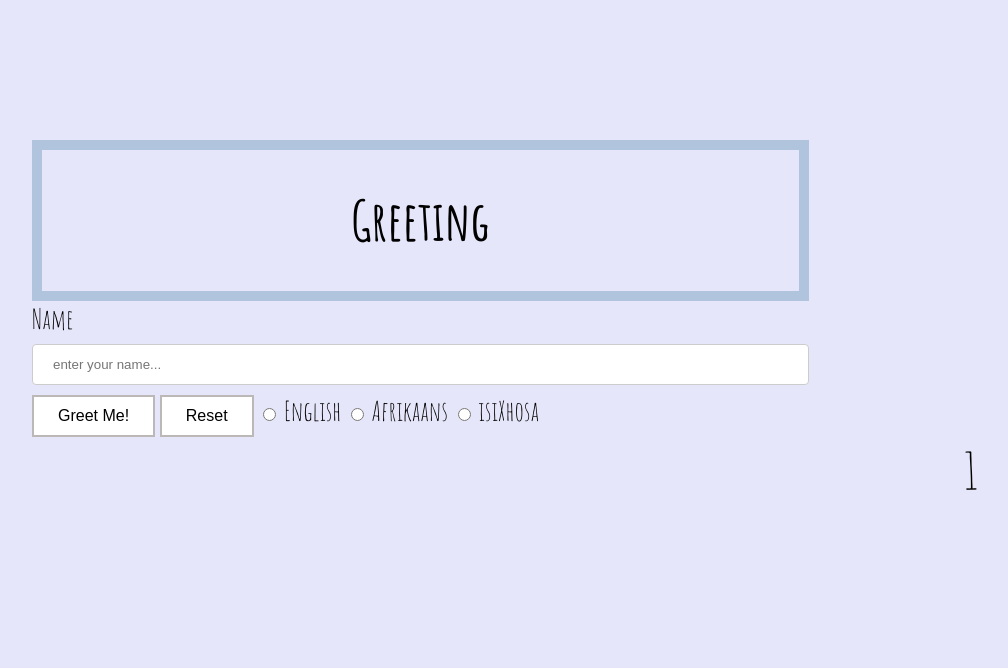
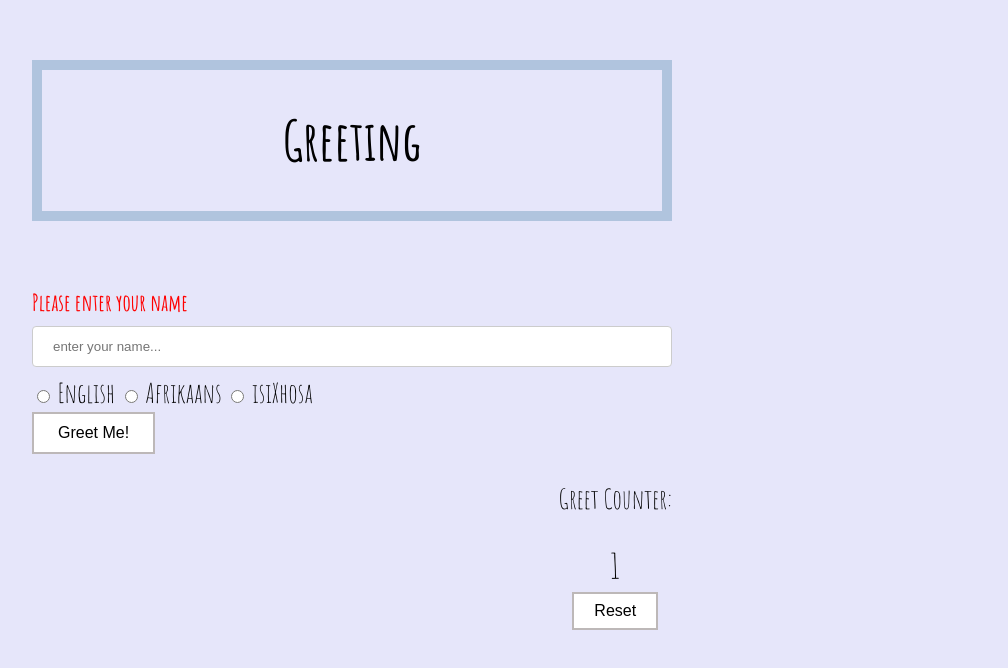
Before and after one commit to jodies383/greetings, a plain HTML site: page index.html in a window 1280 px wide. Both pictures are taken after a click on the button "Greet Me!". Shown: the whole page, without its empty margins (252-1260 px from the left). Drawn offline with Linux system fonts and the light colour scheme.

Commit message:
Changes added

```diff
--- a/greet.css
+++ b/greet.css
@@ -4,43 +4,47 @@ body {
   font-size: 170%;
 }
 
-.enter{
-    border-style:solid;
-    /* border-radius: 10%; */
-    border-width: 10px;
-    border-color:lightsteelblue;
-    text-align: center;
-
+.enter {
+  border-style: solid;
+  border-width: 10px;
+  border-color: lightsteelblue;
+  text-align: center;
 }
 
 .greetDiv {
-  /* width: 200px; */
   height: 200px;
   position: fixed;
-  top: 30%;
+  top: 20%;
   left: 30%;
   margin-top: -100px;
   margin-left: -100px;
+  width: 50%;
 }
 
-.answer {
-  width: 200px;
-  height: 200px;
-  position: fixed;
-  top: 75%;
-  left: 50%;
-  margin-top: -60px;
-  margin-left: -100px;
+.warningName {
+  font-size: 85%;
+  color: red;
+  font-weight: bold;
+}
+.warningLang {
+  font-size: 85%;
+  color: red;
+  font-weight: bold;
+}
+.myGreet {
+  text-align: center;
   font-size: 180%;
+  margin-left: 42%;
 }
-.myCount{
-  margin-bottom: 150%;
-  margin-left: 120%;
-  font-size: 190%;
+
+.myCount {
+  font-size: 130%;
 }
-.radioBtns{
- display: inline-block;
+
+.radioBtns {
+  display: inline-block;
 }
+
 .greet {
   background-color: white;
   color: black;
@@ -53,11 +57,12 @@ body {
   transition-duration: 0.4s;
   cursor: pointer;
 }
-.Reset{
+
+.Reset {
   background-color: white;
   color: black;
   border: 2px solid rgb(189, 184, 184);
-  padding: 10px 24px;
+  padding: 8px 20px;
   text-align: center;
   text-decoration: none;
   display: inline-block;
@@ -65,7 +70,8 @@ body {
   transition-duration: 0.4s;
   cursor: pointer;
 }
-.Reset:hover{
+
+.Reset:hover {
   background-color: rgb(189, 184, 184);
   color: white;
 }
@@ -84,3 +90,14 @@ input[type=text], select {
   border-radius: 4px;
   box-sizing: border-box;
 }
+
+.counter {
+  float: right;
+  text-align: center;
+}
+@media(min-width:800px)  {
+  .greetDiv, .body {
+  width: 50%;
+ max-width: 60rem;
+  }
+}
--- a/greet.js
+++ b/greet.js
@@ -8,10 +8,15 @@ var theCount = document.querySelector(".myCount");
 
 var resetBtn = document.querySelector(".Reset");
 
+var warnName = document.querySelector(".warningName")
+
+var warningLang = document.querySelector(".warningLang")
+
 var greetCounter = 1;
 
 greetBtn.addEventListener('click', greetMe);
 greetBtn.addEventListener('click', updateCounter);
+greetBtn.addEventListener('click', noName)
 
 resetBtn.addEventListener('click', function () {
   localStorage.removeItem('counted');
@@ -44,6 +49,17 @@ function greetMe(param1) {
 
   return ansGreet;
 }
+function noName(param1) {
+  var checkedRadioBtn = document.querySelector("input[name='languages']:checked");
+  var param1 = enterName.value
+  if (param1 === "") {
+    return warnName.innerHTML = ("Please enter your name");
+  } if (!checkedRadioBtn){
+    return warningLang.innerHTML = ("Please select a language");
+  } if (param1 === "" && !checkedRadioBtn){
+    return warningLang.innerHTML = ("Please enter your name and select a language")
+  }
+}
 function updateCounter() {
 
   return theCount.innerHTML = greetCounter;
--- a/index.html
+++ b/index.html
@@ -19,14 +19,14 @@
                 Greeting
             </h1>
         </div>
-        <label for="">Name</label>
-        <input type="text" name="" value="" placeholder="enter your name..." class="greetMe">
-        <button class="button-primary greet" type="button" name="button">Greet Me!</button>
-        <button class="button-primary Reset" type="button" name="button">Reset</button>
 
-        <div class="answer">
-            <span class="myGreet"></span>
+        <span class="myGreet"></span>
 
+        <div>
+            <span class="warningName"></span>
+            <span class="warningLang"></span>
+
+            <input type="text" name="" value="" placeholder="enter your name..." class="greetMe">
         </div>
         <div class="radioBtns">
             <input type="radio" name="languages" class="langRadio" value="English">
@@ -40,11 +40,24 @@
             <span class="label-body">isiXhosa</span>
             </label>
         </div>
+        <div class="theBtns">
+            <button class="button-primary greet" type="button" name="button">Greet Me!</button>
+
+        </div>
+
+
 
 
         <div class="counter">
-            <span class="myCount"></span>
-
+            <div class="countlabel">
+                <p>Greet Counter:</p>
+            </div>
+            <div>
+                <span class="myCount"></span>
+            </div>
+            <div>
+                <button class="button-primary Reset" type="button" name="button">Reset</button>
+            </div>
         </div>
     </div>
 
```
